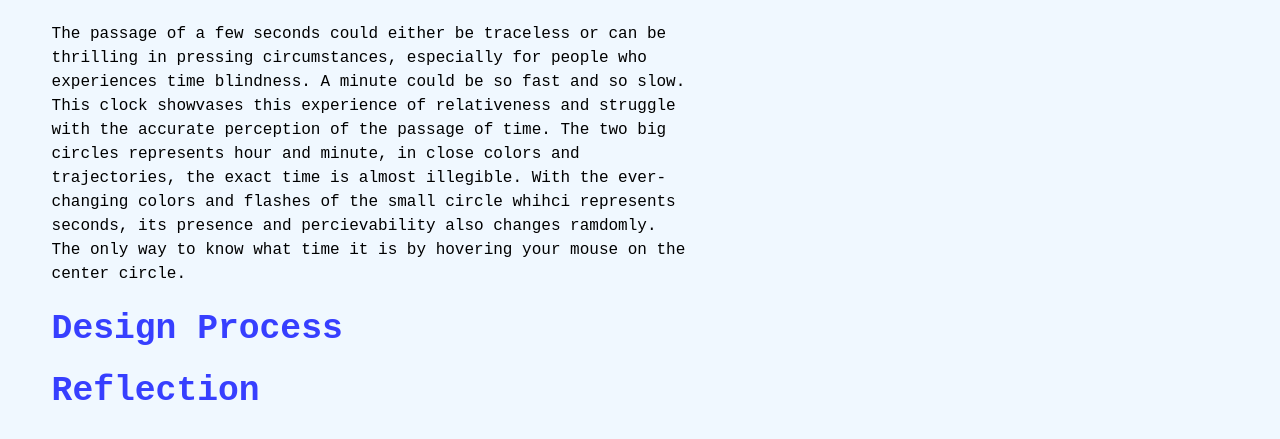
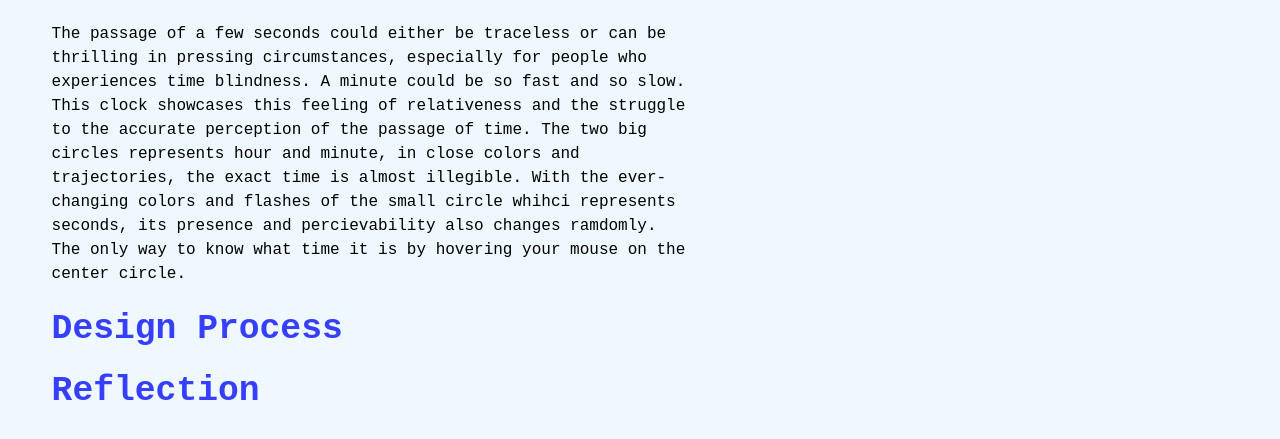
Before and after one commit to malhuang1102/CreativeCode2023, a plain HTML site: page p3.html in a window 1280 px wide. Shown: the part 1379-1818 px from the top of the page. Drawn offline with Linux system fonts and the light colour scheme.

Commit message:
Add files via upload

```diff
--- a/p3.html
+++ b/p3.html
@@ -59,7 +59,7 @@
 
       <p>
 
-        The passage of a few seconds could either be traceless or can be thrilling in pressing circumstances, especially for people who experiences time blindness. A minute could be so fast and so slow. This clock showvases this experience of relativeness and struggle with the accurate perception of the passage of time. The two big circles represents hour and minute, in close colors and trajectories, the exact time is almost illegible. With the ever-changing colors and flashes of the small circle whihci represents seconds, its presence and percievability also changes ramdomly. The only way to know what time it is by hovering your mouse on the center circle.
+        The passage of a few seconds could either be traceless or can be thrilling in pressing circumstances, especially for people who experiences time blindness. A minute could be so fast and so slow. This clock showcases this feeling of relativeness and the struggle to the accurate perception of the passage of time. The two big circles represents hour and minute, in close colors and trajectories, the exact time is almost illegible. With the ever-changing colors and flashes of the small circle whihci represents seconds, its presence and percievability also changes ramdomly. The only way to know what time it is by hovering your mouse on the center circle.
       </p>
 
       </p>
```
